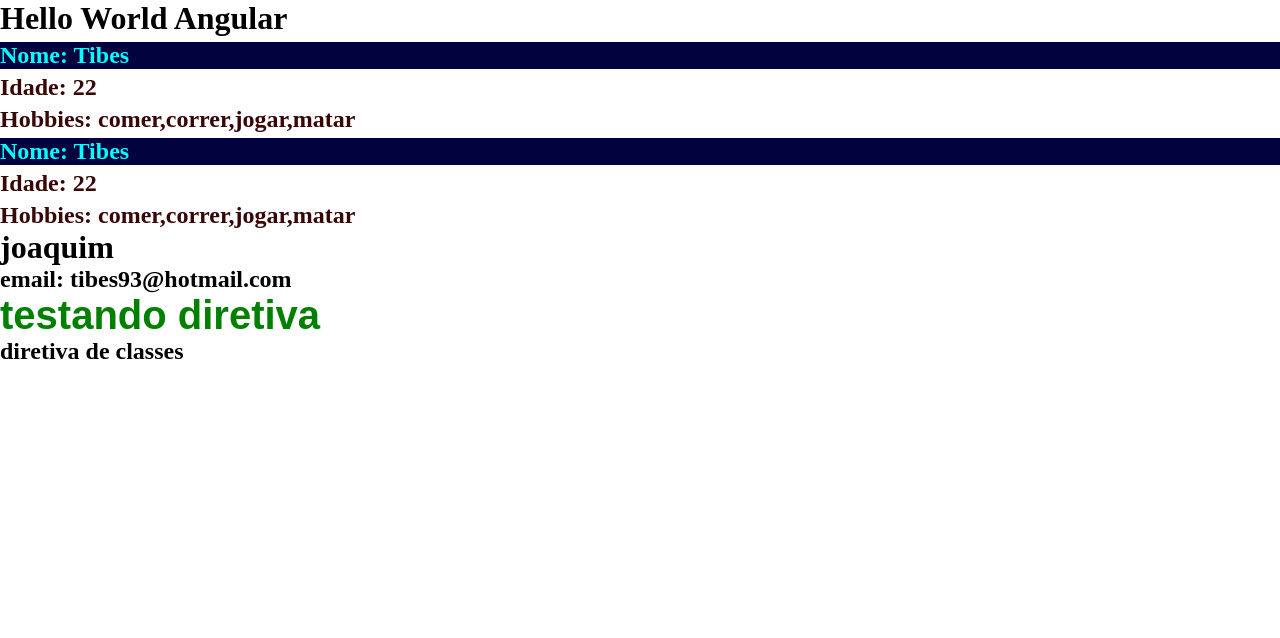
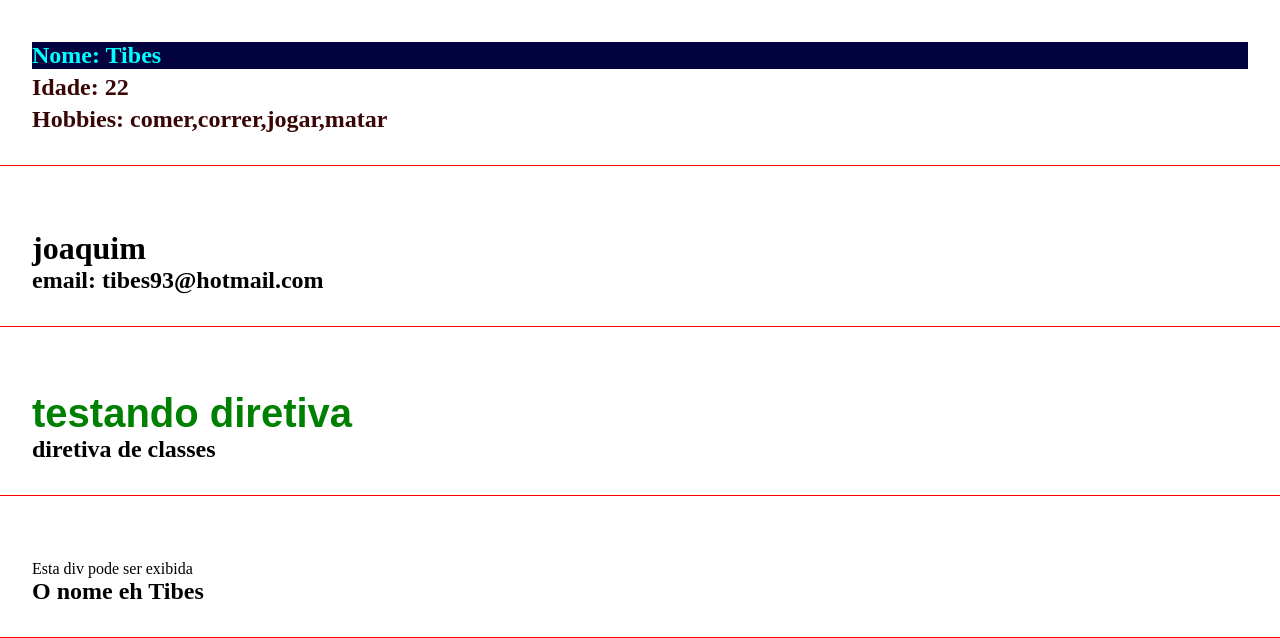
Before and after one commit to Tibes1/EstudoAngular, an Angular app: page / in a window 1280 px wide. Shown: the top 638 px of the page. Built offline with nearby package versions, Linux system fonts and the light colour scheme.

Commit message:
if-render

```diff
--- a/src/app/app.component.html
+++ b/src/app/app.component.html
@@ -1,7 +1,4 @@
-<h1>Hello World Angular</h1>
-
 <app-first-component></app-first-component>
-<app-first-component></app-first-component>
-
 <app-parent-data [name]="userName" [userData]="userData"></app-parent-data>
 <app-directives></app-directives>
+<app-if-render></app-if-render>
--- a/src/app/app.module.ts
+++ b/src/app/app.module.ts
@@ -6,13 +6,15 @@ import { AppComponent } from './app.component';
 import { FirstComponentComponent } from './components/first-component/first-component.component';
 import { ParentDataComponent } from './components/parent-data/parent-data.component';
 import { DirectivesComponent } from './components/directives/directives.component';
+import { IfRenderComponent } from './components/if-render/if-render.component';
 
 @NgModule({
   declarations: [
     AppComponent,
     FirstComponentComponent,
     ParentDataComponent,
-    DirectivesComponent
+    DirectivesComponent,
+    IfRenderComponent
   ],
   imports: [
     BrowserModule,
--- a/src/app/components/directives/directives.component.html
+++ b/src/app/components/directives/directives.component.html
@@ -1,3 +1,5 @@
-<h2 [ngStyle]="{'font-size': size + 'px','font-family': font, color: color}">testando diretiva</h2>
+<div class="class">
+    <h2 [ngStyle]="{'font-size': size + 'px','font-family': font, color: color}">testando diretiva</h2>
 
-<h2 ngClass="Classes">diretiva de classes</h2>
+    <h2 ngClass="Classes">diretiva de classes</h2>
+</div>
--- a/src/app/components/first-component/first-component.component.html
+++ b/src/app/components/first-component/first-component.component.html
@@ -1,3 +1,5 @@
-<h2 class="title">Nome: {{ name }}</h2>
-<h2>Idade: {{ age }}</h2>
-<h2>Hobbies: {{ hobbies }}</h2>
+<div class="class">
+    <h2 class="title">Nome: {{ name }}</h2>
+    <h2>Idade: {{ age }}</h2>
+    <h2>Hobbies: {{ hobbies }}</h2>
+</div>
--- /dev/null
+++ b/src/app/components/if-render/if-render.component.html
@@ -0,0 +1,5 @@
+<div class="class">
+    <div *ngIf="canShow">Esta div pode ser exibida</div>
+    <h2 *ngIf="name === 'Tibes'; else nameNotFound">O nome eh Tibes</h2>
+    <ng-template #nameNotFound> <h2>O nome nao esta correto</h2></ng-template>
+</div>
--- /dev/null
+++ b/src/app/components/if-render/if-render.component.ts
@@ -0,0 +1,12 @@
+import { Component } from '@angular/core';
+
+@Component({
+  selector: 'app-if-render',
+  templateUrl: './if-render.component.html',
+  styleUrls: ['./if-render.component.css']
+})
+export class IfRenderComponent {
+  canShow:boolean = true
+
+  name = 'Tibes'
+}
--- a/src/app/components/parent-data/parent-data.component.html
+++ b/src/app/components/parent-data/parent-data.component.html
@@ -1,3 +1,5 @@
-<h1>{{name}}</h1>
+<div class="class">
+    <h1>{{name}}</h1>
 
-<h2>email: {{userData.email}}</h2>
+    <h2>email: {{userData.email}}</h2>
+</div>
--- a/src/styles.css
+++ b/src/styles.css
@@ -3,3 +3,13 @@
     margin: 0px;
     padding: 0px;
 }
+
+body {
+    padding-bottom: 500px;
+}
+
+.class {
+    border-bottom: 1px solid red;
+    padding: 2em;
+    margin-bottom: 2em;
+}
```
Also changed, not shown: src/app/components/if-render/if-render.component.css (added), 1 other file (tests, documents, lock files or other folders).
